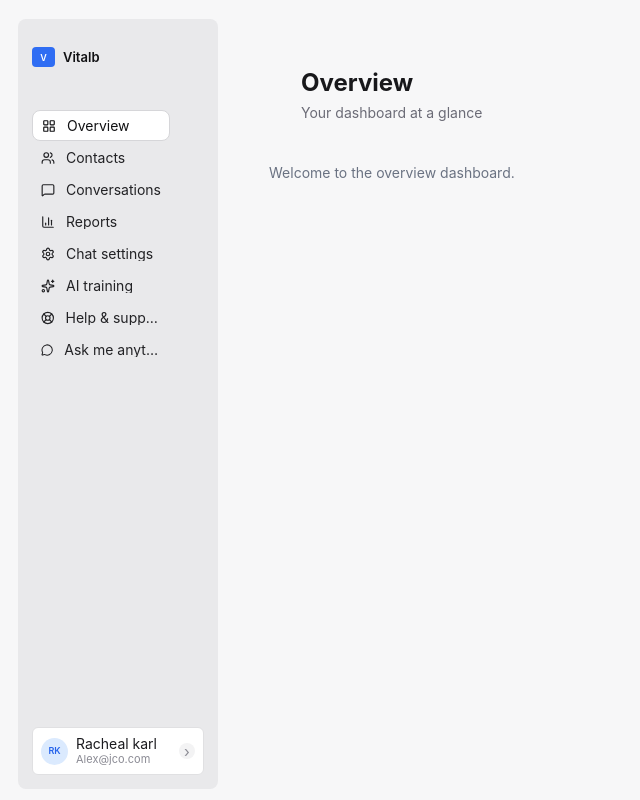
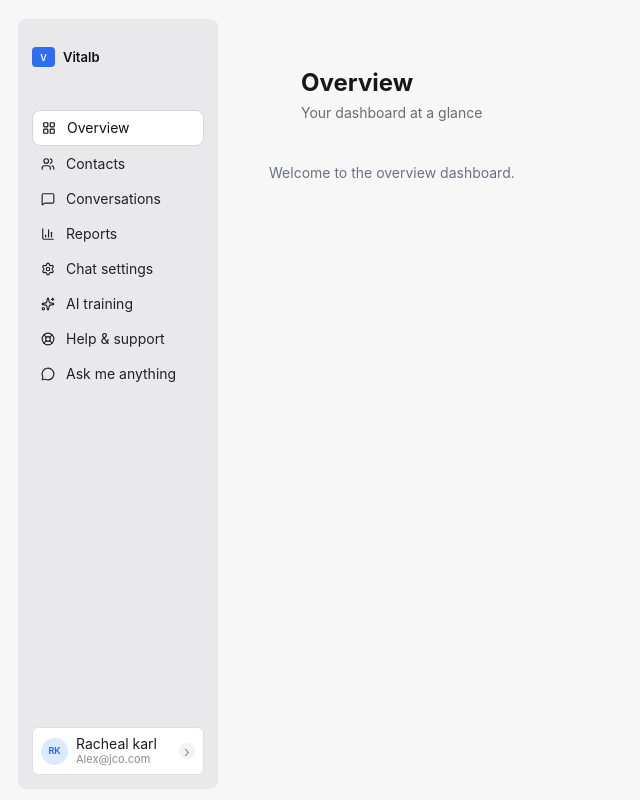
Before and after one commit to Sukhvirsukh/11x-sales-user-settings-fe, a React (Vite) app: page / in a window 1280 px wide. Shown: the whole page, without its empty margins (0-640 px from the left). Built offline with nearby package versions, Linux system fonts and the light colour scheme.

Commit message:
sidebar adjustment

```diff
--- a/src/components/shared/sidebar/Sidebar.tsx
+++ b/src/components/shared/sidebar/Sidebar.tsx
@@ -52,13 +52,13 @@ export function Sidebar() {
             <li key={item.href}>
               <Link
                 to={item.href}
-                className={`flex h-[31px] w-[138px] items-center gap-[11px] rounded-[8px] px-[9px] text-[14px] font-normal leading-none transition-colors ${isActive(item.href)
-                    ? "border border-[#d6d6d9] bg-white text-[#111113]"
-                    : "text-[#222225] hover:bg-white/55"
+                className={`flex py-[10px] items-center gap-[11px] rounded-[8px] px-[9px] text-[14px] font-normal leading-none transition-colors ${isActive(item.href)
+                  ? "border border-[#d6d6d9] bg-white text-[#111113]"
+                  : "text-[#222225] hover:bg-white/55"
                   }`}
               >
                 {item.icon}
-                <span className="truncate">{item.label}</span>
+                <span className="">{item.label}</span>
               </Link>
             </li>
           ))}
```
